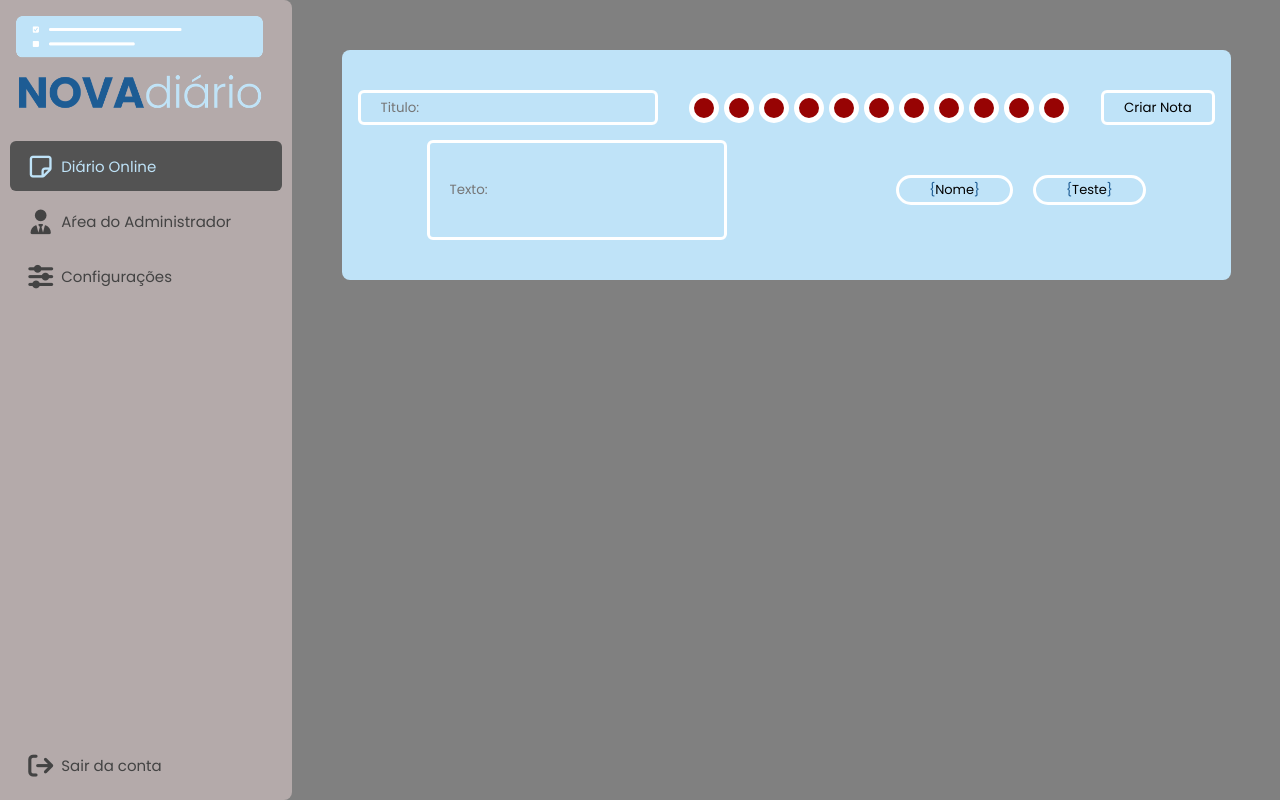
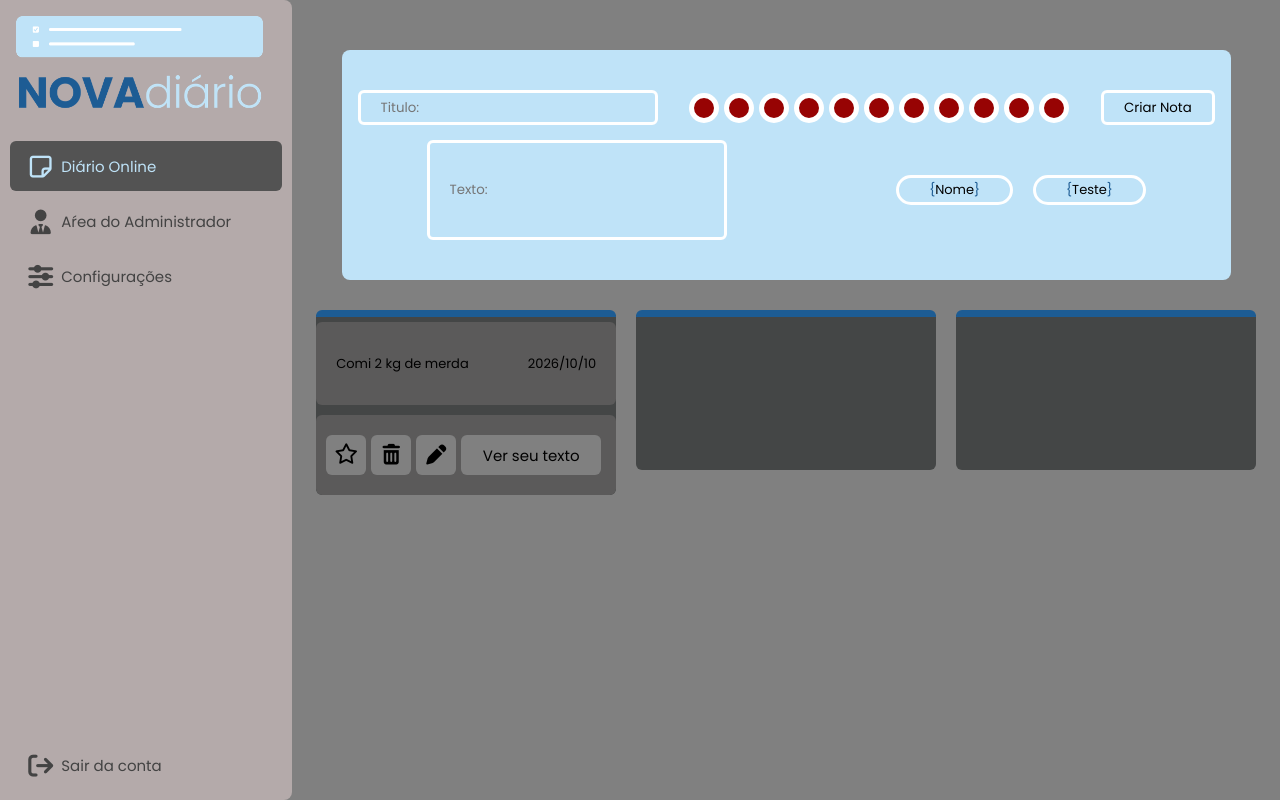
Before and after one commit to MarcosViniciusCode8/NOVAdiario, a React (Vite) app: page / in a window 1280 px wide. Built offline with nearby package versions, Linux system fonts and the light colour scheme.

Commit message:
Visual de anotações

```diff
--- a/src/pages/Notas/App.jsx
+++ b/src/pages/Notas/App.jsx
@@ -1,6 +1,9 @@
+import { useState } from 'react'
 import './App.scss'
 
 export default function Diario() {
+  const [textoVisivel, setTextoVisivel] = useState(false)
+
   return (
     <div className="pagina-diario">
       <aside>
@@ -62,8 +65,36 @@ export default function Diario() {
           </form>
         </div>
         <div className="anotacoes">
-          <div className="anotacao"></div>
+
+          <div className={`anotacao ${textoVisivel ? 'anotacao-aberta' : ''}`}>
+            <div className='info'>
+              <p>Comi 2 kg de merda</p>
+              <p>2026/10/10</p>
+            </div>
+            <div className="sobre">
+
+              <button><i class="fa-regular fa-star"></i></button>
+              <button><i class="fa-solid fa-trash-can"></i></button>
+              <button><i class="fa-solid fa-pen"></i></button>
+
+              <button className='vermais' onClick={() => setTextoVisivel(!textoVisivel)}>
+                {textoVisivel ? 'Ocultar seu texto' : 'Ver seu texto'}
+              </button>
+
+
+            </div>
+            <div className="conteudo-nota">
+              <p>Este é o texto completo da sua anotação. Ele aparece quando você clica em “Ver seu texto”.</p>
+            </div>
+          </div>
+          <div className="anotacao">
+
+          </div>
+          <div className="anotacao">
+
+          </div>
         </div>
+
       </main>
     </div>
   )
--- a/src/pages/Notas/App.scss
+++ b/src/pages/Notas/App.scss
@@ -150,6 +150,7 @@
                 display: flex;
                 flex-direction: column;
                 gap: 1.5rem;
+
                 .L1 {
                     display: flex;
                     align-items: center;
@@ -286,6 +287,100 @@
                 }
             }
         }
+
+        .anotacoes {
+            display: flex;
+            align-items: flex-start;
+            gap: 2em;
+            margin-top: 3em;
+
+            .anotacao {
+                width: 30em;
+                min-height: 16em;
+                border-radius: 6px;
+                border-top: 7px solid #1D5C94;
+                background-color: rgb(68, 70, 70);
+                overflow: hidden;
+                display: flex;
+                flex-direction: column;
+
+                .info {
+                    margin-top: 5px;
+                    height: 6.4em;
+                    flex-shrink: 0;
+                    background-color: rgb(91, 90, 90);
+                    border-radius: 6px;
+                    display: flex;
+                    align-items: center;
+                    justify-content: space-between;
+                    padding: 0px 20px 0px 20px;
+                    font-size: 1.3rem;
+                }
+
+                .sobre {
+                    margin-top: 10px;
+                    height: 8em;
+                    flex-shrink: 0;
+                    border-radius: 6px;
+                    background-color: rgb(91, 90, 90);
+
+                    display: flex;
+                    align-items: center;
+                    gap: 5px;
+                    padding: 10px 0px 10px 10px;
+
+                    button {
+                        width: 40px;
+                        height: 40px;
+                        background-color: gray;
+                        border: none;
+                        border-radius: 6px;
+                        font-size: 2rem;
+                        cursor: pointer;
+                    }
+
+                    .vermais {
+                        display: flex;
+                        align-items: center;
+                        justify-content: center;
+                        width: 140px;
+                        font-size: 15px;
+                        cursor: pointer;
+                    }
+                }
+
+                .conteudo-nota {
+                    max-height: 0;
+                    min-height: 0;
+                    margin: 0 0px;
+                    padding: 0 10px;
+                    display: flex;
+                    align-items: center;
+                    overflow: hidden;
+                    opacity: 0;
+                    background-color: rgb(91, 90, 90);
+                    border-radius: 6px;
+                    transition: max-height 0.3s ease, opacity 0.2s ease, padding 0.3s ease, margin 0.3s ease;
+
+                    p {
+                        margin: 0;
+                        color: #fff;
+                        line-height: 1.5;
+                        overflow-wrap: anywhere;
+                        white-space: pre-wrap;
+                    }
+                }
+
+                &.anotacao-aberta .conteudo-nota {
+                    max-height: min(55vh, 50rem);
+                    margin-top: 10px;
+                    padding: 10px;
+                    opacity: 1;
+                    overflow-y: auto;
+                }
+            }
+        }
+
     }
 
 
```
